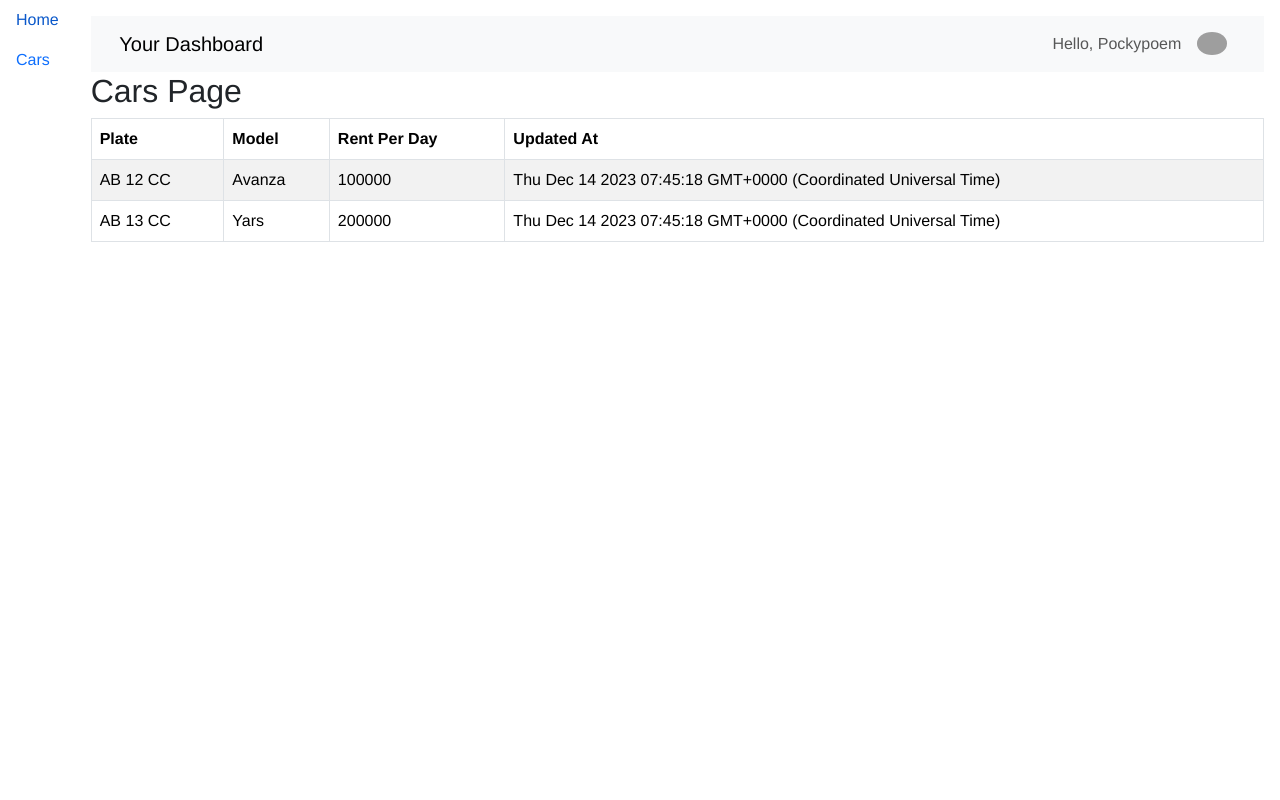
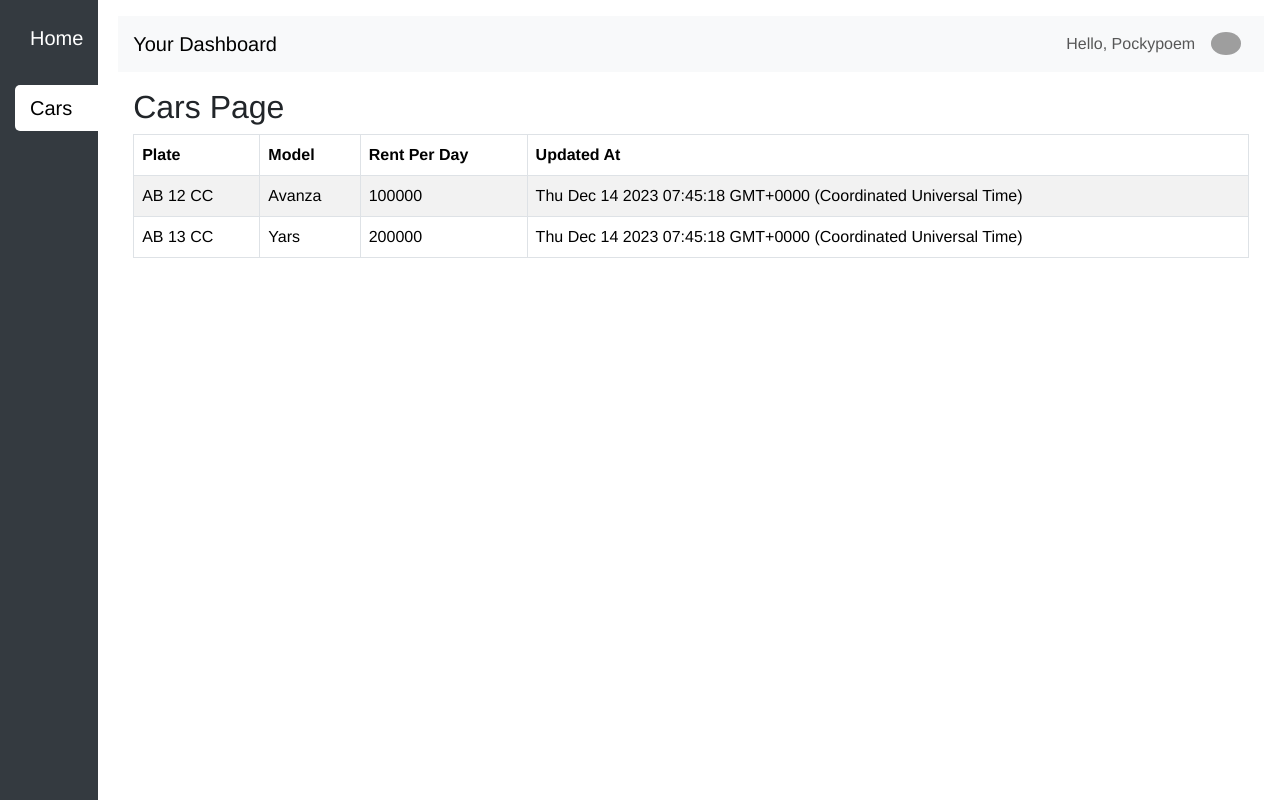
Before and after one commit to pockypoem/frontend-car-rental, a React (Vite) app: page /dashboard/cars in a window 1280 px wide. Built offline with nearby package versions, Linux system fonts and the light colour scheme; grey boxes are pictures that could not be loaded.

Commit message:
fix: UI Dashboard and Login Form

```diff
--- a/src/components/SideBar.tsx
+++ b/src/components/SideBar.tsx
@@ -1,19 +1,36 @@
+// SideBar.tsx
+import { useState } from 'react';
 import { Nav } from 'react-bootstrap';
-import { Link } from 'react-router-dom';
+import { Link, useLocation } from 'react-router-dom';
+import "../styles/sideBar.css";
 
 const SideBar = () => {
+    const location = useLocation();
+    const [isHomeActive, setHomeActive] = useState(location.pathname === '/dashboard');
+    const [isCarsActive, setCarsActive] = useState(location.pathname === '/dashboard/cars');
+
+    const handleHomeClick = () => {
+        setHomeActive(true);
+        setCarsActive(false);
+    };
+
+    const handleCarsClick = () => {
+        setHomeActive(false);
+        setCarsActive(true);
+    };
+
     return (
         <div className="sidebar">
             <Nav defaultActiveKey="/" className="flex-column">
-                <Nav.Link as={Link} to="/dashboard">
+                <Nav.Link as={Link} to="/dashboard" className={isHomeActive ? 'active' : ''} onClick={handleHomeClick}>
                     Home
                 </Nav.Link>
-                <Nav.Link as={Link} to="/dashboard/cars">
+                <Nav.Link as={Link} to="/dashboard/cars" className={`mt-4 ${isCarsActive ? 'active' : ''}`} onClick={handleCarsClick}>
                     Cars
                 </Nav.Link>
             </Nav>
         </div>
-    )
+    );
 }
 
 export default SideBar;
--- a/src/layouts/Dashboard.tsx
+++ b/src/layouts/Dashboard.tsx
@@ -11,7 +11,7 @@ const DashboardHome = () => {
 
       <div className="d-flex vh-100">
         <SideBar />
-        <div className="flex-grow-1">
+        <div className="ms-1 flex-grow-1">
           <div className="p-3">
             <CustomNavbar username={username} avatar={avatar}/>
             <Outlet />
--- a/src/pages/Login.tsx
+++ b/src/pages/Login.tsx
@@ -34,7 +34,7 @@ function Login() {
 
                                 <Link to="/dashboard">
                                     <Button className="mb-2 custom-google-btn" size="lg" style={{ backgroundColor: '#dd4b39' }}>
-                                        Sign in as User with google
+                                        Login as User with google
                                     </Button>
                                 </Link>
                             </Form>
--- a/src/pages/dashboard/Cars.tsx
+++ b/src/pages/dashboard/Cars.tsx
@@ -1,11 +1,12 @@
 import Table from "../../components/Table";
+import { Container } from "react-bootstrap";
 
 const Cars = () => {
   return (
-    <div>
+    <Container className="mt-3">
       <h2>Cars Page</h2>
       <Table />
-    </div>
+    </Container>
   )
 }
 
--- a/src/pages/dashboard/Home.tsx
+++ b/src/pages/dashboard/Home.tsx
@@ -1,11 +1,13 @@
+import { Container } from "react-bootstrap";
+
 const DashboardHome = () => {
 
     return (
 
-      <div>
+      <Container className="mt-3">
         <h2>Home Page</h2>
         <p>Welcome to the Home page of your dashboard</p>
-      </div>
+      </Container>
 
     )
 }
--- /dev/null
+++ b/src/styles/sideBar.css
@@ -0,0 +1,26 @@
+.sidebar {
+    background-color: #343a40;
+    padding: 15px;
+    height: 100%;
+    color: #fff;
+    font-size: 20px;
+}
+
+.sidebar a {
+    color: #fff;
+    text-decoration: none;
+    transition: background-color 0.3s, color 0.3s;
+    padding: 8px 15px;
+    border-radius: 4px;
+    margin-right: -15px;
+}
+
+.sidebar a:hover {
+    color: #fff;
+}
+
+.sidebar a.active {
+    background-color: #fff;
+    color: #000;
+    border-radius: 5px 0 0 5px;
+}
```
